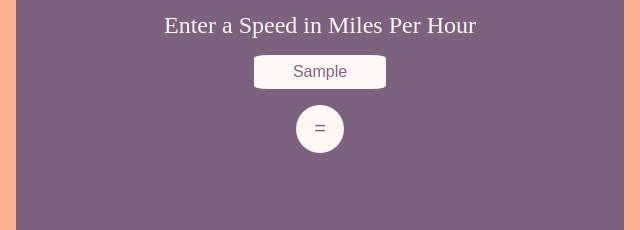
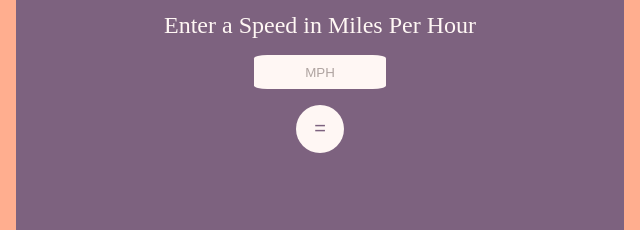
Before and after one commit to TandiweP/CheetahSpeed, a plain HTML site: page index.html in a window 1280 px wide. Both pictures are taken after typing "Sample" into the empty fields and a click on the button "Reset". Shown: the part 591-821 px from the top of the page, 320-960 px from the left. Drawn offline with Linux system fonts and the light colour scheme.

Commit message:
fixed resetForm

```diff
--- a/index.html
+++ b/index.html
@@ -48,8 +48,8 @@
 
         function resetForm () {
             console.log("form reset");
-
-
+            document.querySelector(".mph").value = null;
+            document.querySelector(".kph").innerHTML = null;
         };
 
 
```
